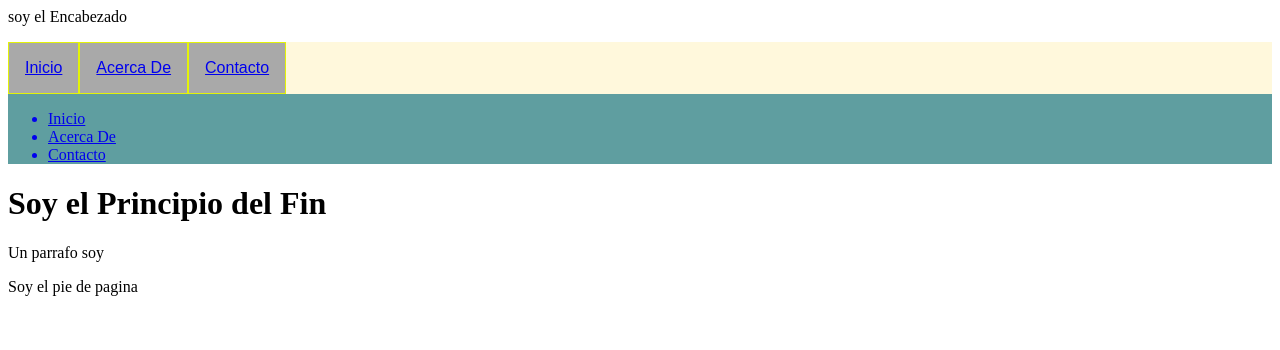
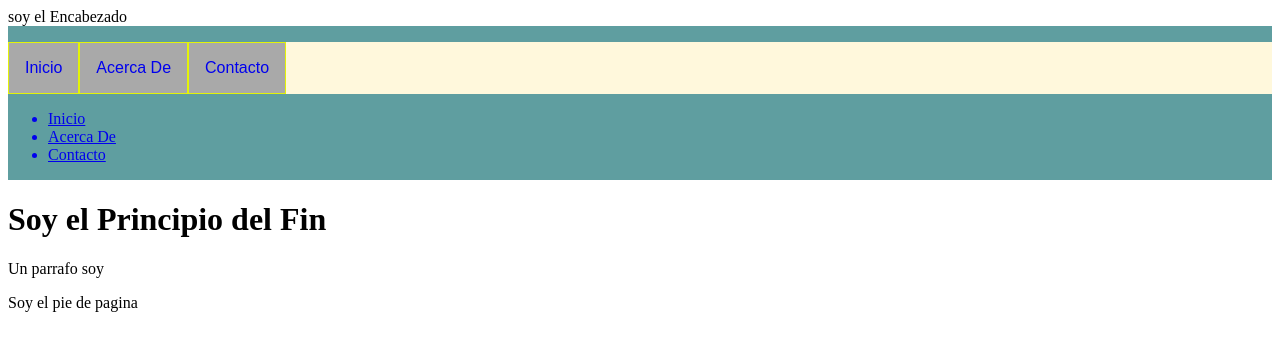
Before and after one commit to Miniwillisr/ARQWEB-Repo, a plain HTML site: page Sem07 - A/index.html in a window 1280 px wide. Drawn offline with Linux system fonts and the light colour scheme.

Commit message:
Modificacion a la Barra de NAV

```diff
--- a/Sem07 - A/CSS/style.css
+++ b/Sem07 - A/CSS/style.css
@@ -1,5 +1,8 @@
 nav{
+    overflow: hidden;
     background-color: cadetblue;
+    top: 0%;
+    width: 100%;
 }
 
 nav ol a{
@@ -9,9 +12,20 @@ nav ol a{
     padding: 16px;
     border: 1px solid rgb(227, 243, 9);
     font-family: sans-serif;
+    text-decoration: none; /* Cambia el tecto para que no parezca link*/
 }
+nav a:hover {
+    background: #020202;  /* Cambia la barra de navegacion cuando el mouse pasa por encima*/
+    color: rgb(255, 255, 255);
+  }
+
 nav ol {
     display: flex;
     padding: 0;
     background-color: cornsilk;
 }
+
+/* main{
+    margin-top: 30px;  Add a top margin to avoid content overlay
+  }
+*/
```
